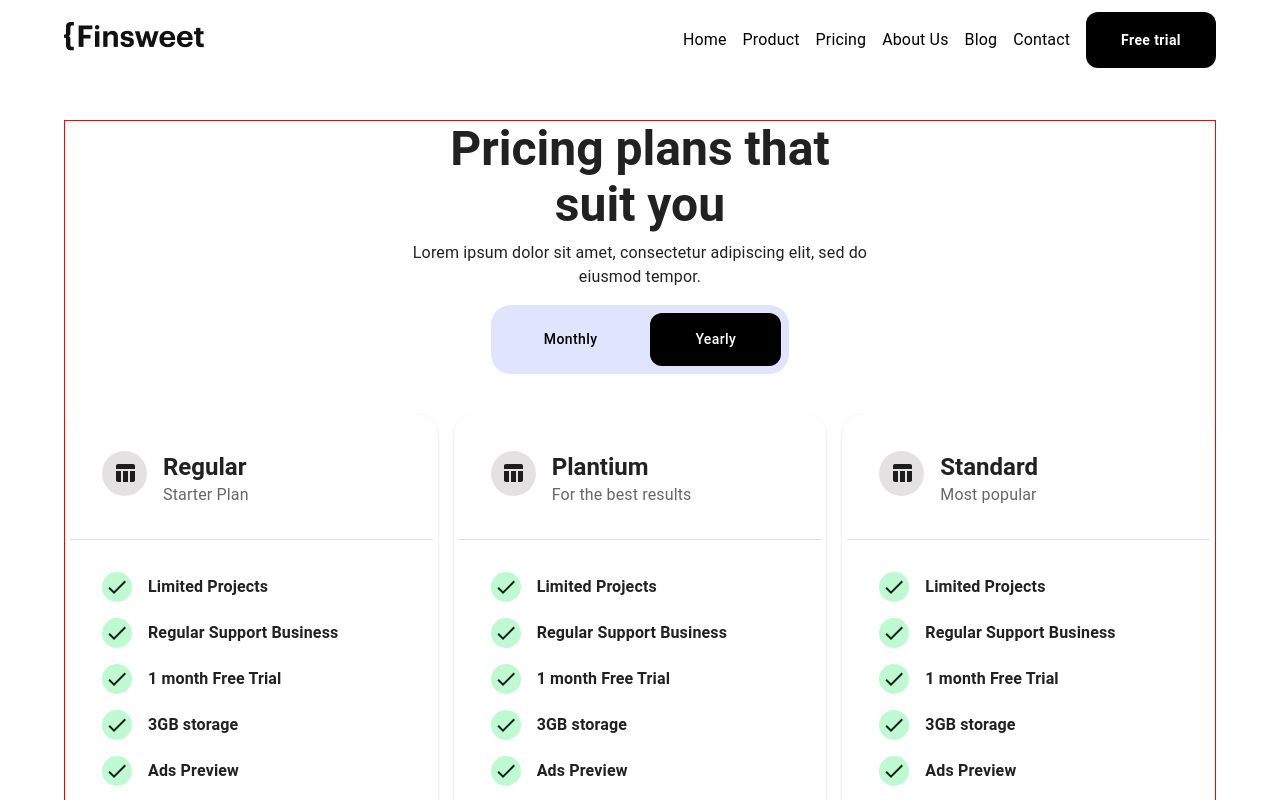
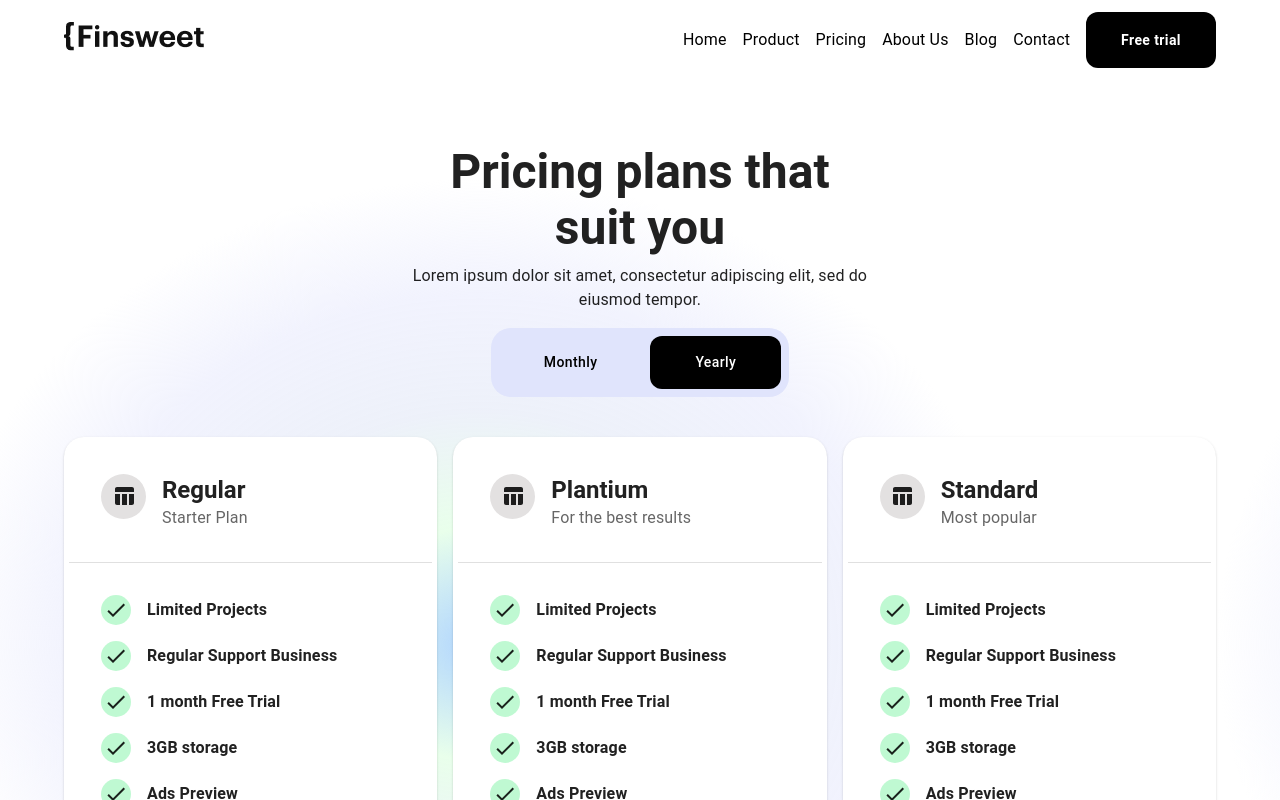
Before and after one commit to Gahramanoval301/SaaS-Community, a React (Vite) app: page /pricing in a window 1280 px wide. Shown: the top 800 px of the page. Built offline with nearby package versions, Linux system fonts and the light colour scheme.

Commit message:
background gradient

```diff
--- a/src/components/PricingComps/PricingPlans/index.jsx
+++ b/src/components/PricingComps/PricingPlans/index.jsx
@@ -25,8 +25,9 @@ const PricingPlans = () => {
         console.log(isToggled);
     }
     return (
-        <Container sx={{ py: 5 }}>
-            <Stack spacing={5} sx={{ border: '1px solid red' }}>
+        <Box className={styles.container}>
+            <Container sx={{ py: { xs: 4, md: 8 } }}>
+                <Stack spacing={5} >
                     <Stack spacing={2} justifyContent={'center'} alignItems={'center'}>
                         <Box sx={{ width: { xs: '100%', sm: '70%', md: '40%' }, textAlign: 'center' }}>
                             <Typography variant="h3" sx={{
@@ -54,6 +55,7 @@ const PricingPlans = () => {
                     </Stack>
                 </Stack>
             </Container >
+        </Box>
     )
 }
 
--- a/src/components/PricingComps/PricingPlans/index.module.css
+++ b/src/components/PricingComps/PricingPlans/index.module.css
@@ -1,3 +1,9 @@
+.container{
+    background-image:radial-gradient(#AED3FF,#9bffa539,#c9d4ef53,#cacffa41,white 60%);
+    background-size: contain;
+    background-position: -10rem 1rem;
+}
+
 .btn_group .btn {
   padding: 14px 45px;
   border-radius: 12px;
```
Lines whose indentation alone changed are shown as unchanged.
